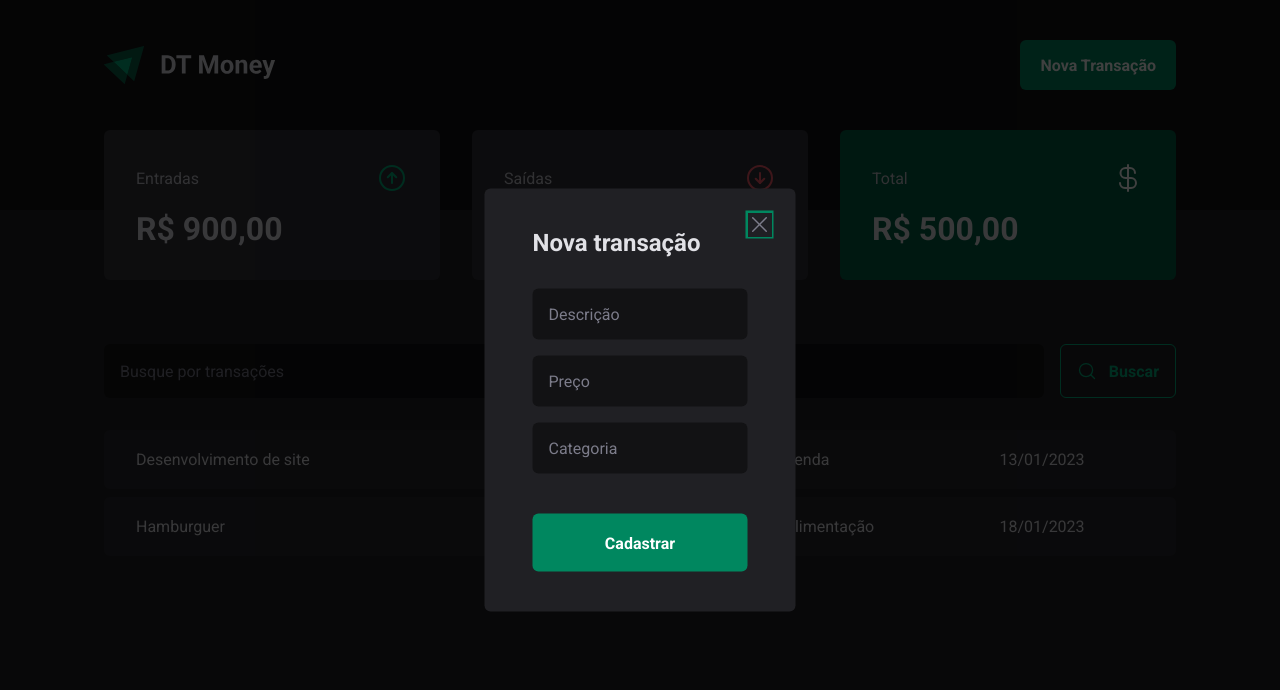
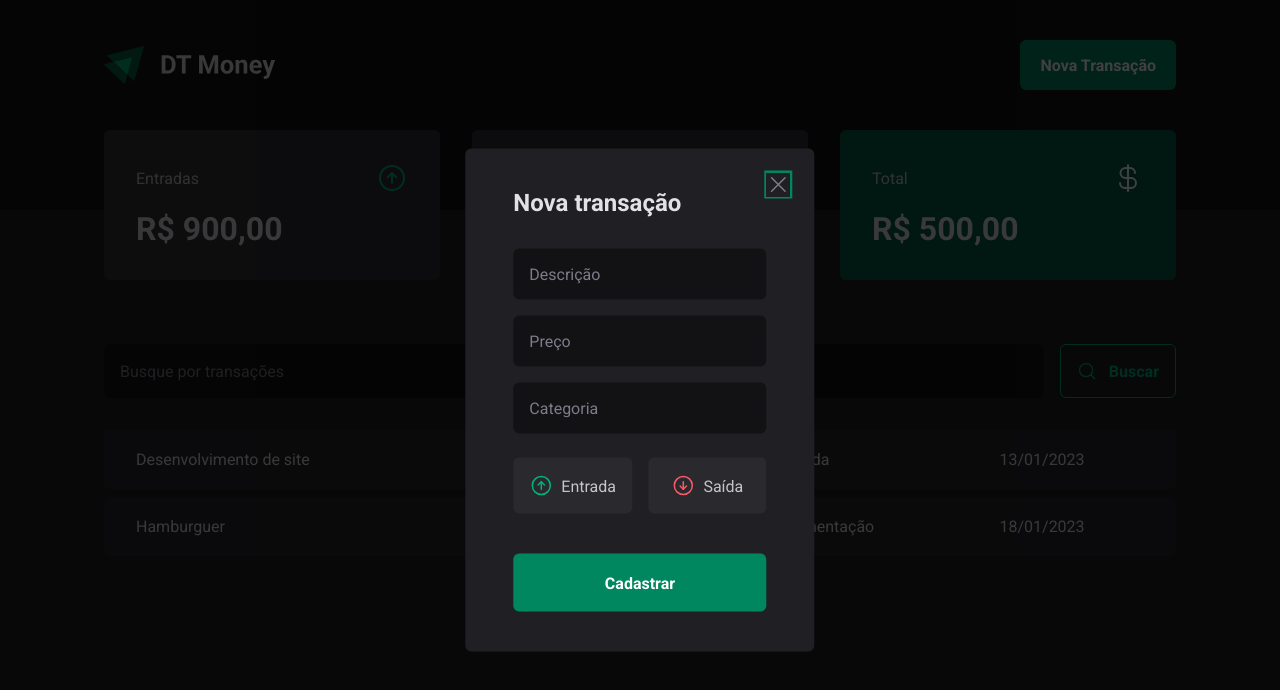
Before and after one commit to alleycarvalho/dt-money, a React (Vite) app: page / in a window 1280 px wide. Both pictures are taken after a click on the button "Nova Transação". Shown: the top 690 px of the page. Built offline with nearby package versions, Linux system fonts and the light colour scheme.

Commit message:
feat: add acessible radio button

```diff
--- a/package.json
+++ b/package.json
@@ -11,6 +11,7 @@
   },
   "dependencies": {
     "@radix-ui/react-dialog": "^1.0.3",
+    "@radix-ui/react-radio-group": "^1.1.2",
     "phosphor-react": "^1.4.1",
     "react": "^18.2.0",
     "react-dom": "^18.2.0",
--- a/src/components/NewTransactionModal/index.tsx
+++ b/src/components/NewTransactionModal/index.tsx
@@ -1,7 +1,13 @@
 import * as Dialog from '@radix-ui/react-dialog'
-import { X } from 'phosphor-react'
+import { ArrowCircleDown, ArrowCircleUp, X } from 'phosphor-react'
 
-import { CloseButton, Content, Overlay } from './styles'
+import {
+  CloseButton,
+  Content,
+  Overlay,
+  TransactionType,
+  TransactionTypeButton,
+} from './styles'
 
 export function NewTransactionModal() {
   return (
@@ -20,6 +26,18 @@
           <input type="number" placeholder="Preço" required />
           <input type="text" placeholder="Categoria" required />
 
+          <TransactionType>
+            <TransactionTypeButton value="income" variant="income">
+              <ArrowCircleUp size={24} />
+              Entrada
+            </TransactionTypeButton>
+
+            <TransactionTypeButton value="outcome" variant="outcome">
+              <ArrowCircleDown size={24} />
+              Saída
+            </TransactionTypeButton>
+          </TransactionType>
+
           <button type="submit">Cadastrar</button>
         </form>
       </Content>
--- a/src/components/NewTransactionModal/styles.ts
+++ b/src/components/NewTransactionModal/styles.ts
@@ -1,5 +1,6 @@
 import styled from 'styled-components'
 import * as Dialog from '@radix-ui/react-dialog'
+import * as RadioGroup from '@radix-ui/react-radio-group'
 
 export const Overlay = styled(Dialog.Overlay)`
   position: fixed;
@@ -68,3 +69,53 @@
     }
   }
 `
+
+export const TransactionType = styled(RadioGroup.Root)`
+  display: grid;
+  grid-template-columns: repeat(2, 1fr);
+  gap: 1rem;
+  margin-top: 0.5rem;
+`
+
+interface TransactionTypeButtonProps {
+  variant: 'income' | 'outcome'
+}
+
+export const TransactionTypeButton = styled(
+  RadioGroup.Item,
+)<TransactionTypeButtonProps>`
+  background: ${(props) => props.theme['gray-700']};
+  color: ${(props) => props.theme['gray-300']};
+  padding: 1rem;
+  display: flex;
+  align-items: center;
+  justify-content: center;
+  gap: 0.5rem;
+  border: 0;
+  border-radius: 6px;
+  cursor: pointer;
+
+  svg {
+    color: ${(props) =>
+      props.variant === 'income'
+        ? props.theme['green-300']
+        : props.theme['red-300']};
+  }
+
+  &[data-state='unchecked']:hover {
+    background: ${(props) => props.theme['gray-600']};
+    transition: background-color 0.2s;
+  }
+
+  &[data-state='checked'] {
+    background: ${(props) =>
+      props.variant === 'income'
+        ? props.theme['green-500']
+        : props.theme['red-500']};
+    color: ${(props) => props.theme.white};
+
+    svg {
+      color: ${(props) => props.theme.white};
+    }
+  }
+`
```
Also changed, not shown: 1 other file (tests, documents, lock files or other folders).
